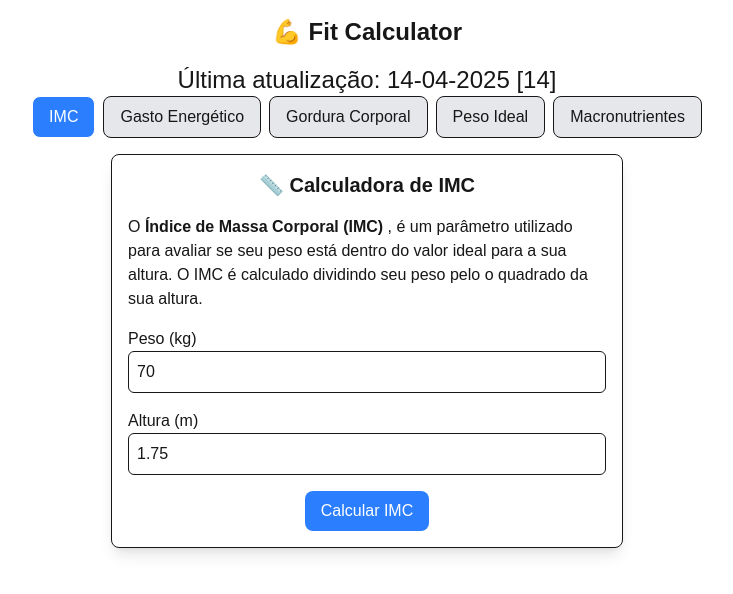
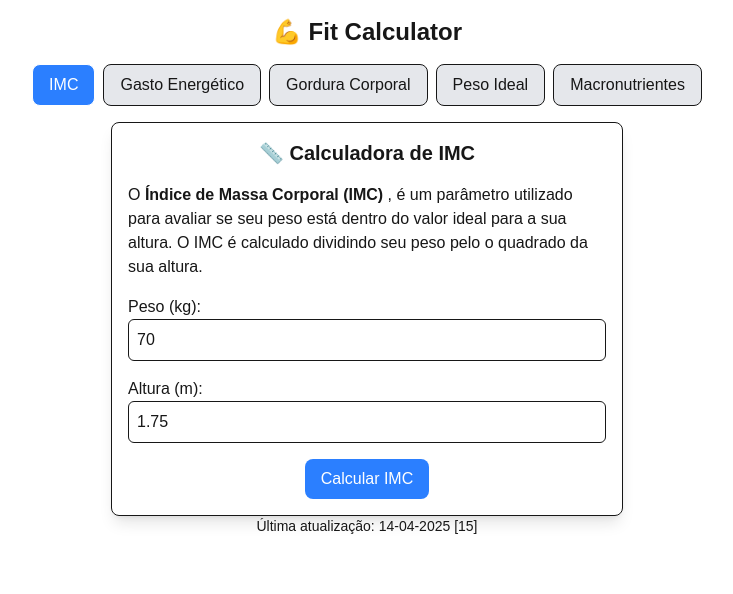
Before and after one commit to Charamba/FitCalculator, a Next.js app: page / in a window 1280 px wide. Shown: the top 594 px of the page, without its empty margins (273-1006 px from the left). Built offline with nearby package versions, Linux system fonts and the light colour scheme.

Commit message:
Update page.js

```diff
--- a/src/app/page.js
+++ b/src/app/page.js
@@ -8,7 +8,6 @@ export default function FitCalculator() {
   return (
     <div className="flex flex-col items-center p-4 w-full">
       <h1 className="text-2xl font-bold mb-4">💪 Fit Calculator</h1>
-      <p className="text-2xl font-medium"> Última atualização: 14-04-2025 [14] </p>
       <div className="flex flex-wrap justify-center gap-2 mb-4 w-full">
         {[
           "IMC",
@@ -33,6 +32,7 @@ export default function FitCalculator() {
       <div className="w-full max-w-lg">{tab === "Gordura Corporal" && <CalculadoraGordura />}</div>
       <div className="w-full max-w-lg">{tab === "Peso Ideal" && <CalculadoraPesoIdeal />}</div>
       <div className="w-full max-w-lg">{tab === "Macronutrientes" && <CalculadoraMacronutrientes />}</div>
+      <p className="text-sm"> Última atualização: 14-04-2025 [15] </p>
     </div>
   );
 }
@@ -66,7 +66,7 @@ function IMCCalculator() {
         O <strong>Índice de Massa Corporal (IMC) </strong>, é um parâmetro utilizado para avaliar se seu peso está dentro do valor ideal para a sua altura. O IMC é calculado dividindo seu peso pelo o quadrado da sua altura.
       </p>
       <div className="flex flex-col w-full">
-        <label>Peso (kg)</label>
+        <label>Peso (kg):</label>
         <input
           type="number"
           value={peso}
@@ -75,7 +75,7 @@ function IMCCalculator() {
         />
       </div>
       <div className="flex flex-col w-full">
-        <label>Altura (m)</label>
+        <label>Altura (m):</label>
         <input
           type="number"
           value={altura}
```
